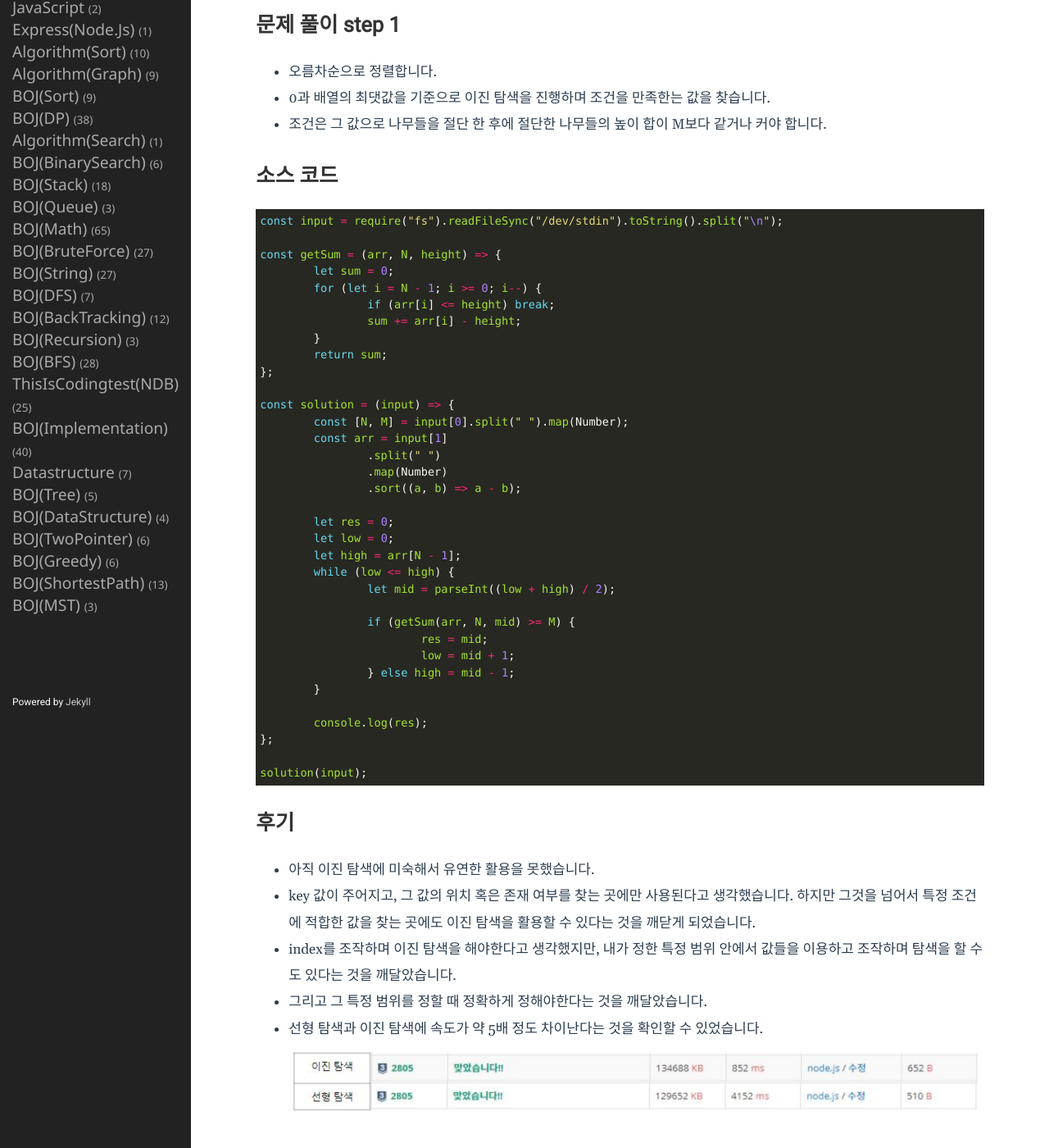
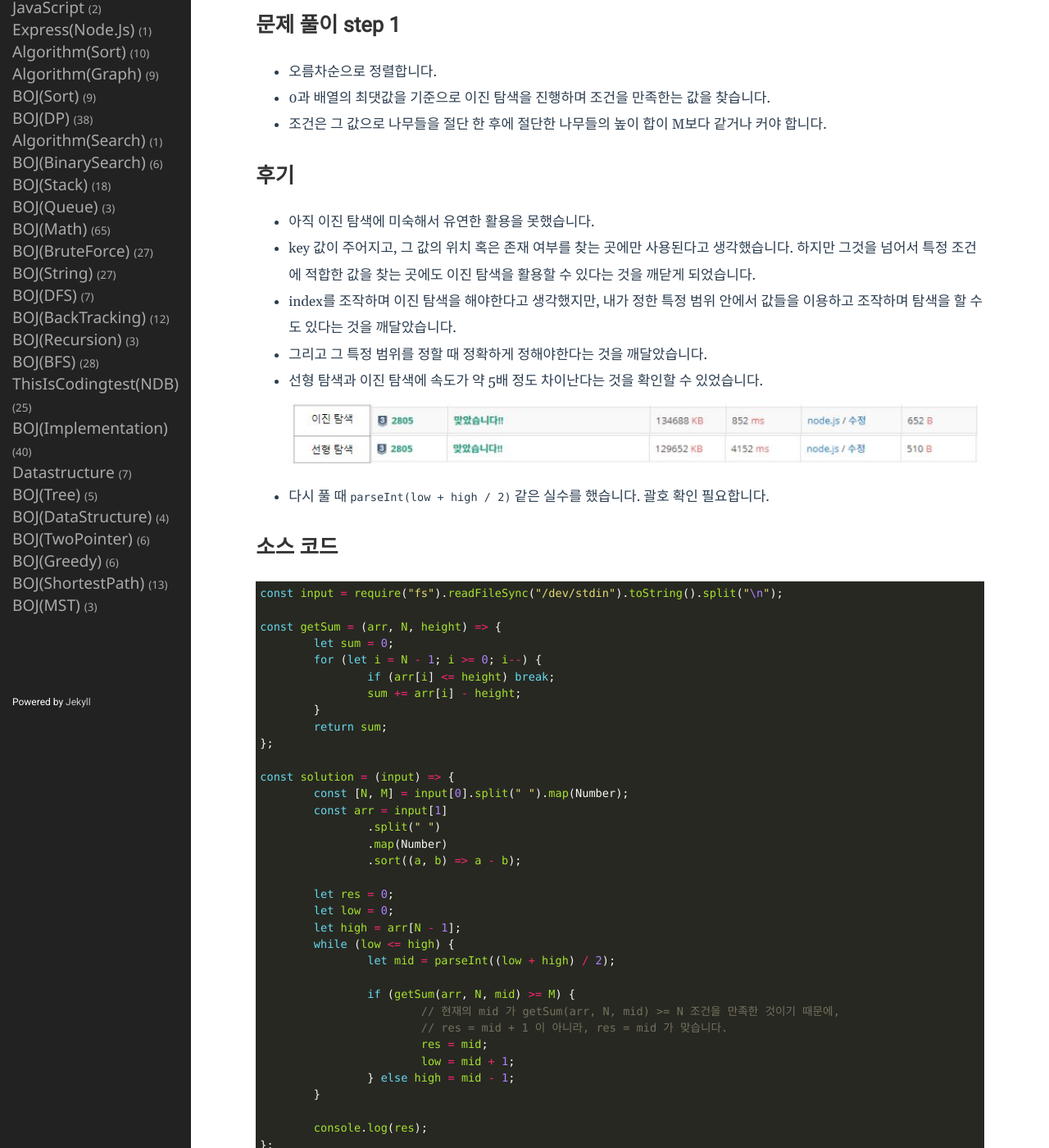
Before and after one commit to qkrrlgh519/qkrrlgh519.github.io, a Jekyll site: the page built from _posts/2021-02-10-BOJ-BS-2805.markdown, in a window 1280 px wide and 1400 px high, scrolled down 473 px. Shown: the whole window at 82% size. Built offline with Jekyll 4.4.1, drawn with Linux system fonts in a browser that asks for light colours.

Commit message:
feat: 백준 2805번 나무 자르기 다시 풀고 후기 추가

````diff
--- a/_posts/2021-02-10-BOJ-BS-2805.markdown
+++ b/_posts/2021-02-10-BOJ-BS-2805.markdown
@@ -21,9 +21,19 @@ categories: BOJ(BinarySearch)
 - 0과 배열의 최댓값을 기준으로 이진 탐색을 진행하며 조건을 만족한는 값을 찾습니다.
 - 조건은 그 값으로 나무들을 절단 한 후에 절단한 나무들의 높이 합이 M보다 같거나 커야 합니다.
 
+## 후기
+
+- 아직 이진 탐색에 미숙해서 유연한 활용을 못했습니다.
+- key 값이 주어지고, 그 값의 위치 혹은 존재 여부를 찾는 곳에만 사용된다고 생각했습니다. 하지만 그것을 넘어서 특정 조건에 적합한 값을 찾는 곳에도 이진 탐색을 활용할 수 있다는 것을 깨닫게 되었습니다.
+- index를 조작하며 이진 탐색을 해야한다고 생각했지만, 내가 정한 특정 범위 안에서 값들을 이용하고 조작하며 탐색을 할 수도 있다는 것을 깨달았습니다.
+- 그리고 그 특정 범위를 정할 때 정확하게 정해야한다는 것을 깨달았습니다.
+- 선형 탐색과 이진 탐색에 속도가 약 5배 정도 차이난다는 것을 확인할 수 있었습니다.
+  ![선형 탐색과 이진 탐색 비교](/public/img/BOJ-BinarySearch/BOJ-2805-1.JPG)
+- 다시 풀 때 `parseInt(low + high / 2)` 같은 실수를 했습니다. 괄호 확인 필요합니다.
+
 ## 소스 코드
 
-```jsx
+```javascript
 const input = require("fs").readFileSync("/dev/stdin").toString().split("\n");
 
 const getSum = (arr, N, height) => {
@@ -49,6 +59,8 @@ const solution = (input) => {
 		let mid = parseInt((low + high) / 2);
 
 		if (getSum(arr, N, mid) >= M) {
+			// 현재의 mid 가 getSum(arr, N, mid) >= N 조건을 만족한 것이기 때문에,
+			// res = mid + 1 이 아니라, res = mid 가 맞습니다.
 			res = mid;
 			low = mid + 1;
 		} else high = mid - 1;
@@ -59,12 +71,3 @@ const solution = (input) => {
 
 solution(input);
 ```
-
-## 후기
-
-- 아직 이진 탐색에 미숙해서 유연한 활용을 못했습니다.
-- key 값이 주어지고, 그 값의 위치 혹은 존재 여부를 찾는 곳에만 사용된다고 생각했습니다. 하지만 그것을 넘어서 특정 조건에 적합한 값을 찾는 곳에도 이진 탐색을 활용할 수 있다는 것을 깨닫게 되었습니다.
-- index를 조작하며 이진 탐색을 해야한다고 생각했지만, 내가 정한 특정 범위 안에서 값들을 이용하고 조작하며 탐색을 할 수도 있다는 것을 깨달았습니다.
-- 그리고 그 특정 범위를 정할 때 정확하게 정해야한다는 것을 깨달았습니다.
-- 선형 탐색과 이진 탐색에 속도가 약 5배 정도 차이난다는 것을 확인할 수 있었습니다.
-  ![선형 탐색과 이진 탐색 비교](/public/img/BOJ-BinarySearch/BOJ-2805-1.JPG)
````
